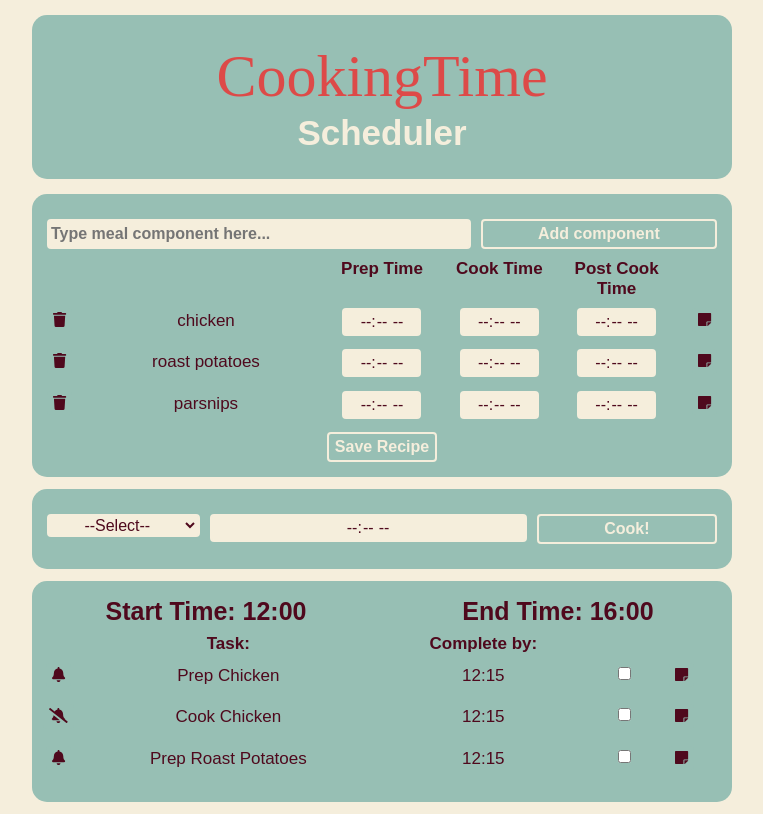
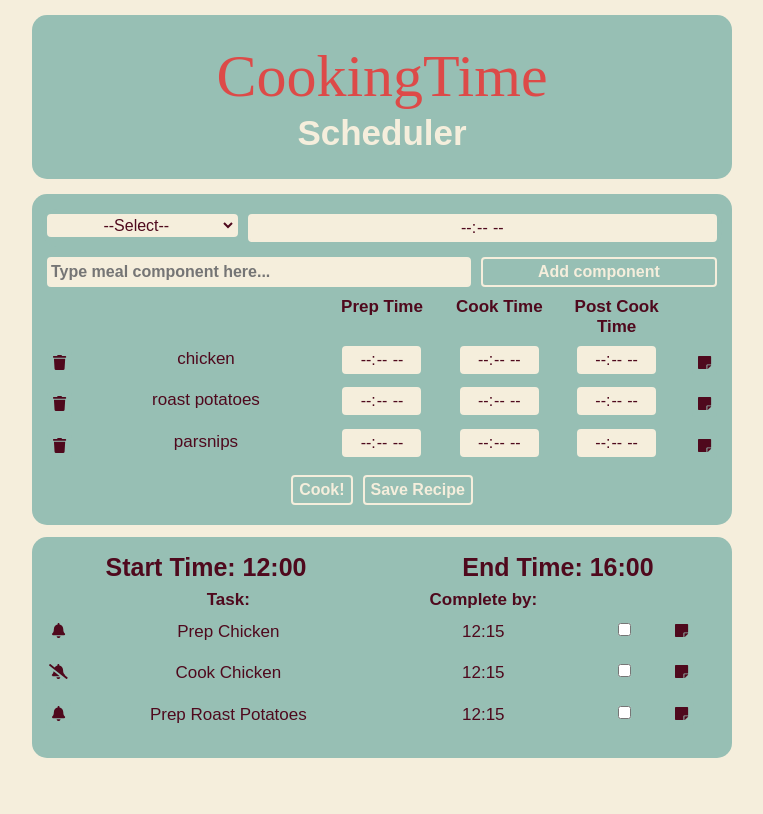
Before and after one commit to fcaud/Cooking-Time-App, a React (Create React App) app: page / in a window 1280 px wide. Shown: the whole page, without its empty margins (258-1021 px from the left). Built offline with nearby package versions, Linux system fonts and the light colour scheme.

Commit message:
rearranging modules to merge inputs into one module

```diff
--- a/src/App.js
+++ b/src/App.js
@@ -2,7 +2,6 @@ import React from "react";
 import "./App.css";
 import "bootstrap/dist/css/bootstrap.min.css";
 import ComponentInput from "./pages/scheduler/containers/ComponentInput";
-import TimeInput from "./pages/scheduler/containers/TimeInput";
 import TaskList from "./pages/scheduler/containers/TaskList";
 import Header from "./pages/scheduler/containers/Header";
 
@@ -12,7 +11,6 @@ function App() {
       <div className="container">
         <Header />
         <ComponentInput />
-        <TimeInput />
         <TaskList />
       </div>
     </div>
--- a/src/pages/scheduler/containers/TimeInput.css
+++ b/src/pages/scheduler/components/TimeInput.css
@@ -1,8 +1,6 @@
 .TimeInput {
   max-width: 700px;
   display: block;
-  margin: 12px auto;
-  padding: 15px 10px;
   background-color: #97bfb4;
   color: #4f091d;
   border-radius: 15px;
@@ -19,7 +17,7 @@
   color: #4f091d;
   transition: 50ms ease-in-out;
   text-align: center;
-  margin: 10px 5px;
+  margin: 5px 5px;
   height: fit-content;
   flex-grow: 1;
 }
@@ -31,25 +29,9 @@
   color: #4f091d;
   transition: 50ms ease-in-out;
   text-align: center;
-  margin: 10px 5px;
+  margin: 5px 5px;
   height: fit-content;
   flex-grow: 4;
-}
-
-.TimeInput input[type="submit"] {
-  border-radius: 4px;
-  background: #97bfb4;
-  border: 2px solid #f5eedc;
-  color: #f5eedc;
-  font-weight: 600;
-  transition: 50ms ease-in-out;
-  flex-grow: 2;
-  margin: 10px 5px;
-  height: fit-content;
-}
-.TimeInput input[type="submit"]:hover {
-  background: #f5eedc;
-  color: #800e2e;
 }
 
 .TimeInput input[type="time"]::-webkit-calendar-picker-indicator {
--- a/src/pages/scheduler/containers/TimeInput.js
+++ b/src/pages/scheduler/components/TimeInput.js
@@ -11,7 +11,6 @@ export default function TimeInput() {
           <option value="end">End Time</option>
         </select>
         <input type="time"></input>
-        <input type="submit" value="Cook!"></input>
       </form>
     </div>
   );
--- a/src/pages/scheduler/containers/ComponentInput.css
+++ b/src/pages/scheduler/containers/ComponentInput.css
@@ -24,6 +24,21 @@
   color: #4f091d;
   transition: 50ms ease-in-out;
   text-align: center;
+}
+
+.ComponentInput button {
+  border-radius: 4px;
+  background: #97bfb4;
+  margin: 5px 5px;
+  border: 2px solid #f5eedc;
+  color: #f5eedc;
+  font-weight: 600;
+  transition: 50ms ease-in-out;
+}
+
+.ComponentInput button:hover {
+  background: #f5eedc;
+  color: #800e2e;
 }
 
 .ComponentInput .delete-button {
@@ -53,21 +68,6 @@
   color: #800e2e;
 }
 
-.ComponentInput .save-recipe-button {
-  border-radius: 4px;
-  background: #97bfb4;
-
-  border: 2px solid #f5eedc;
-  color: #f5eedc;
-  font-weight: 600;
-  transition: 50ms ease-in-out;
-}
-
-.ComponentInput .save-recipe-button:hover {
-  background: #f5eedc;
-  color: #800e2e;
-}
-
 .ComponentInput input[type="time"]::-webkit-calendar-picker-indicator {
   display: none;
 }
--- a/src/pages/scheduler/containers/ComponentInput.js
+++ b/src/pages/scheduler/containers/ComponentInput.js
@@ -1,6 +1,7 @@
 import React from "react";
 import "./ComponentInput.css";
 import { useSelector } from "react-redux";
+import TimeInput from "../components/TimeInput";
 import ItemSearch from "../components/ItemSearch";
 import ListItem from "../components/ListItem";
 import { useDispatch } from "react-redux";
@@ -9,7 +10,7 @@ import { addMealComponent } from "../store/mealComponentSlice";
 export default function ComponentInput() {
   const dispatch = useDispatch();
   const mealComponents = useSelector((state) => state.mealComponents);
-  const onSubmit = (value) => {
+  const onAddMealComponent = (value) => {
     dispatch(
       addMealComponent({
         title: value,
@@ -18,6 +19,7 @@ export default function ComponentInput() {
   };
   return (
     <div className="ComponentInput">
+      <TimeInput />
       <ItemSearch />
       <div className="component-time-inputs">
         <div className="row">
@@ -39,10 +41,11 @@ export default function ComponentInput() {
             prep={mealComponent.prepTime}
             cook={mealComponent.cookTime}
             post={mealComponent.postCookTime}
-            onSubmit={onSubmit}
+            onAddMealComponent={onAddMealComponent}
           />
         ))}
       </div>
+      <button className="cook-button">Cook!</button>
       <button className="save-recipe-button">Save Recipe</button>
     </div>
   );
```
